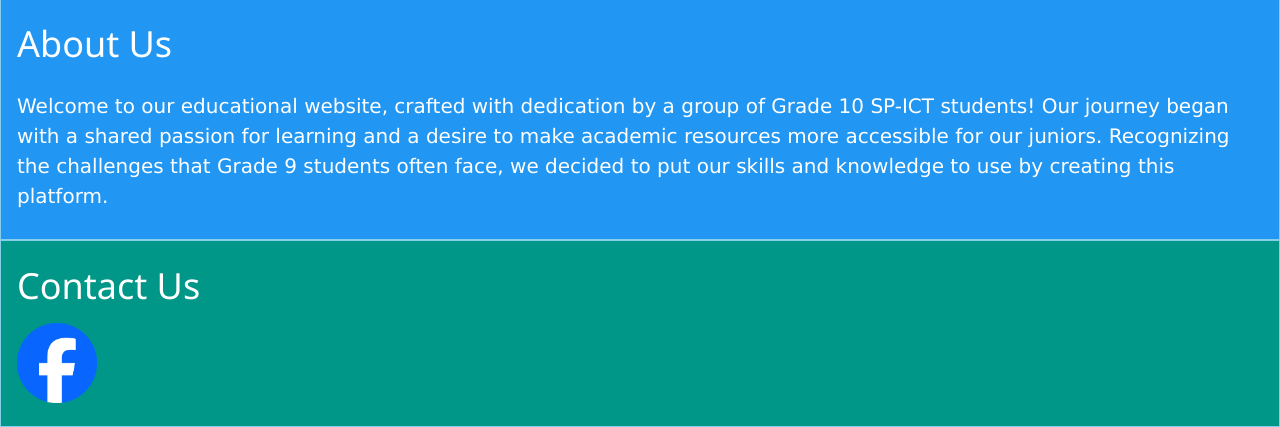
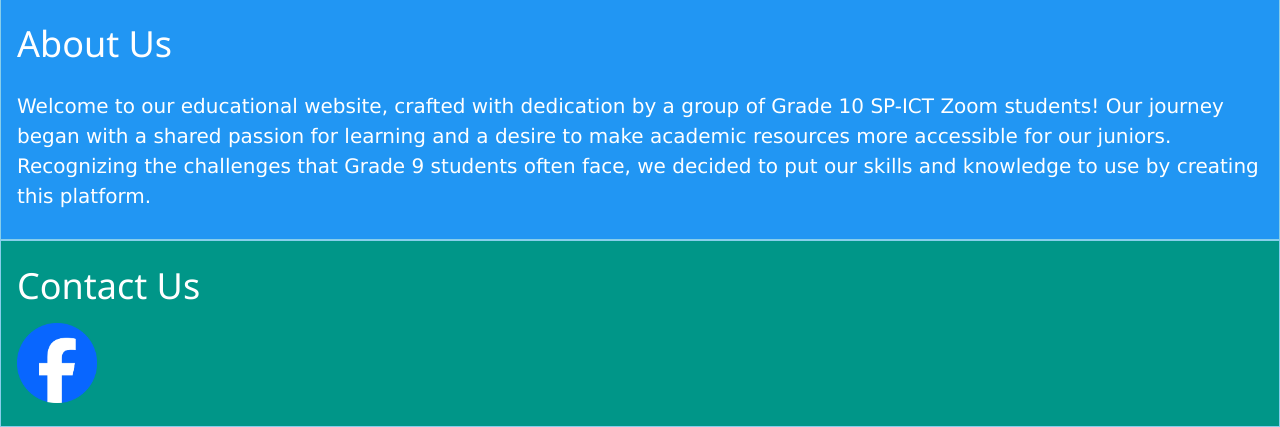
Before and after one commit to grade9lessons/ICT-Research, a plain HTML site: page index.html in a window 1280 px wide. Shown: the part 1277-1704 px from the top of the page. Drawn offline with Linux system fonts and the light colour scheme.

Commit message:
Update index.html

```diff
--- a/index.html
+++ b/index.html
@@ -46,7 +46,7 @@
 	<div class="w3-blue w3-container w3-padding w3-hover-dark-grey w3-border w3-border-light-blue">
 			<h1 style="color: white">About Us</h1>
 			<p style="font-size: 20px; color: white">
-				Welcome to our educational website, crafted with dedication by a group of Grade 10 SP-ICT students! Our journey began with a shared passion for learning and a desire to make academic resources more accessible for our juniors. Recognizing the challenges that Grade 9 students often face, we decided to put our skills and knowledge to use by creating this platform.
+				Welcome to our educational website, crafted with dedication by a group of Grade 10 SP-ICT Zoom students! Our journey began with a shared passion for learning and a desire to make academic resources more accessible for our juniors. Recognizing the challenges that Grade 9 students often face, we decided to put our skills and knowledge to use by creating this platform.
 			</p>
 			</div>
 		<div class="w3-teal w3-container w3-padding w3-hover-dark-grey w3-border w3-border-light-blue">
```
